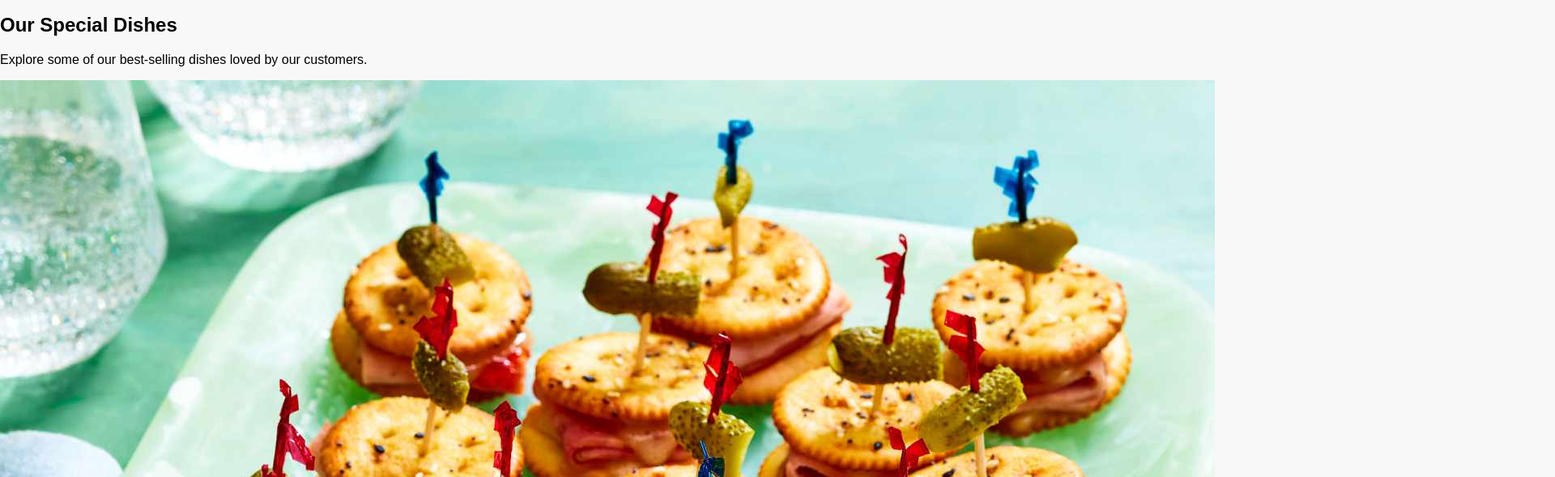
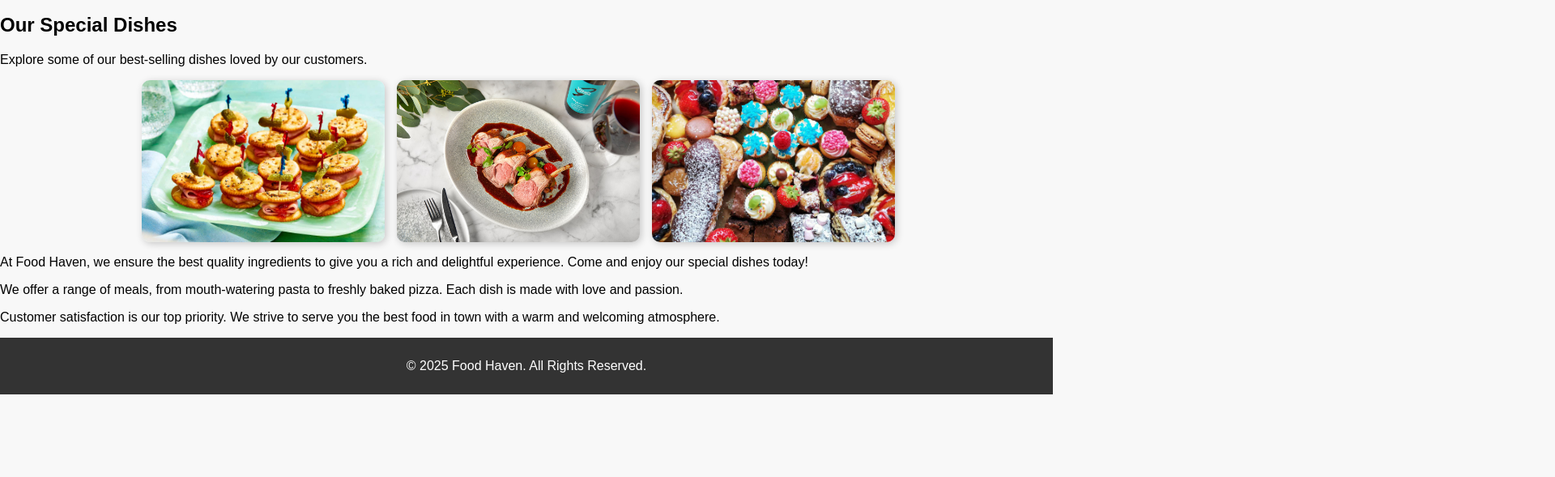
Before and after one commit to JM-Smaron/My-Food-Web, a plain HTML site: page index.html in a window 1280 px wide. Shown: the part 627-1216 px from the top of the page at 81% size, 1920 px wide, since content can reach past the window. After the commit the page ends 1114 px from the top, so only its background shows below. Drawn offline with Linux system fonts and the light colour scheme.

Commit message:
image size fixed

```diff
--- a/My_web_style.css
+++ b/My_web_style.css
@@ -76,3 +76,20 @@ button {
 button:hover {
     background-color: #d9534f;
 }
+
+
+
+.home-gallery .image-container {
+    display: flex;
+    justify-content: center;
+    gap: 15px;
+    flex-wrap: wrap;
+}
+
+.home-gallery .food-image {
+    width: 300px;  /* Fixed landscape width */
+    height: 200px; /* Fixed landscape height */
+    object-fit: cover;
+    border-radius: 10px;
+    box-shadow: 2px 2px 10px rgba(0, 0, 0, 0.2);
+}
```
